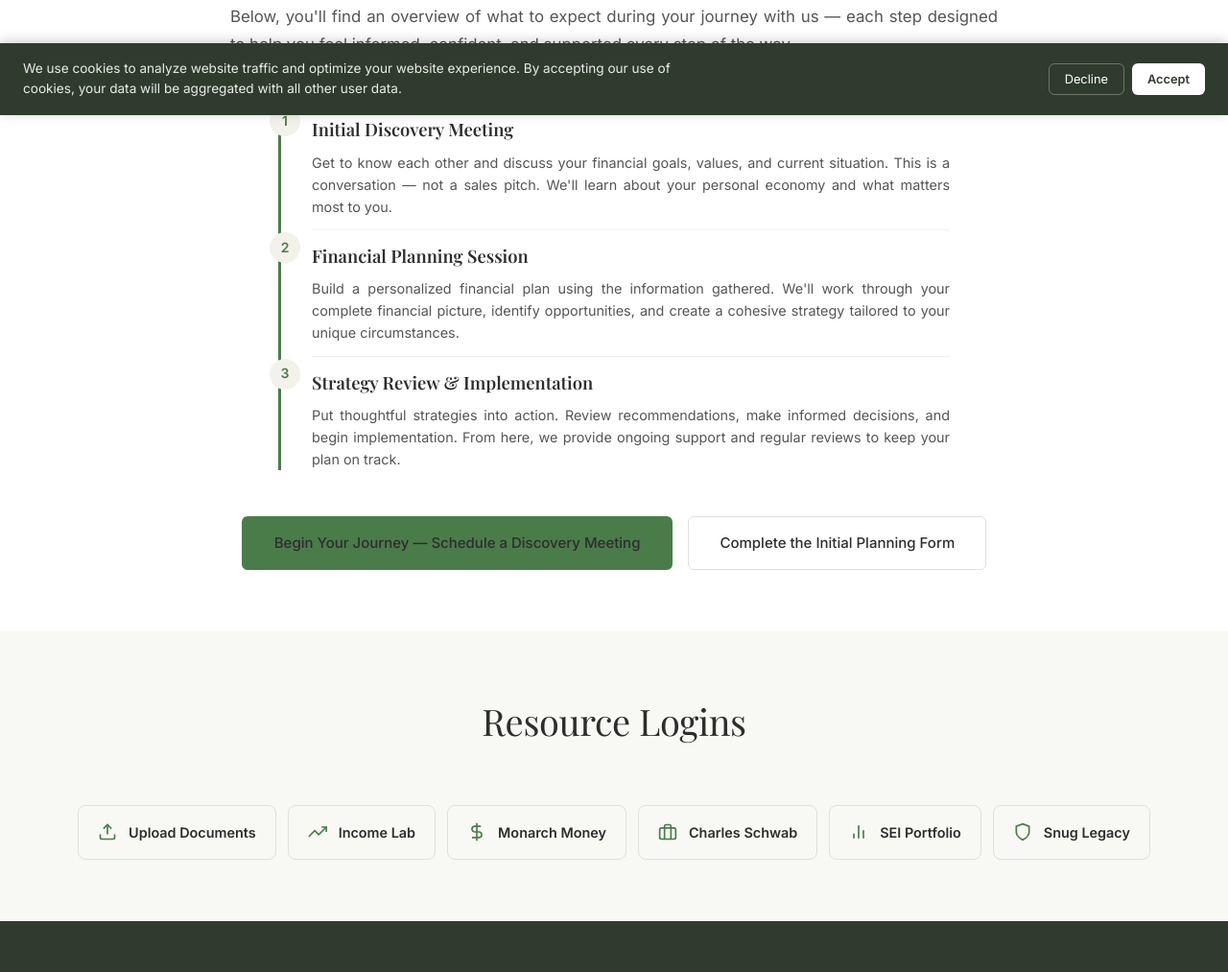
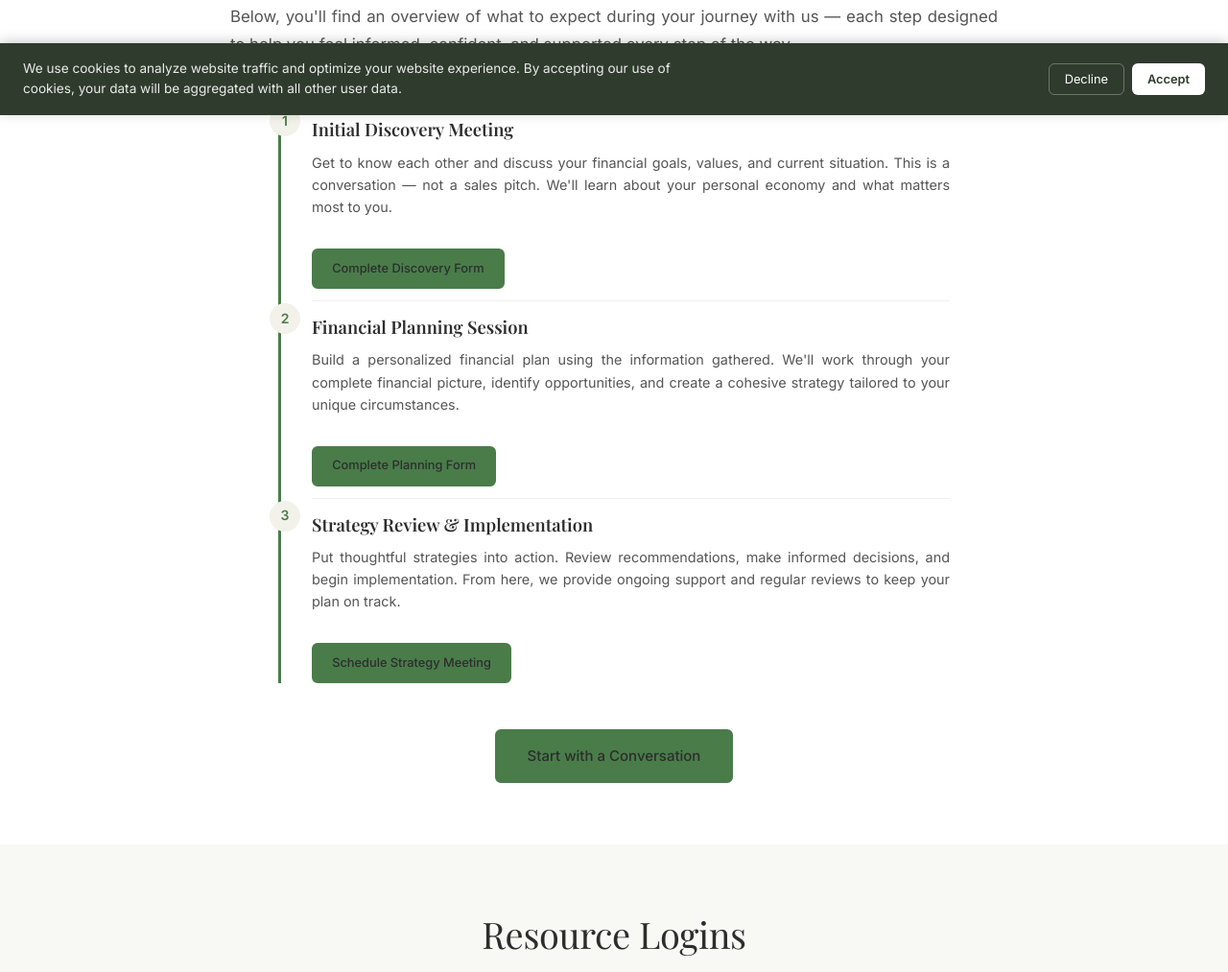
Before and after one commit to iProspera/PIASite, a plain HTML site: page journey.html in a window 1280 px wide. Shown: the part 680-1693 px from the top of the page at 96% size. Drawn offline with nearby package versions, Linux system fonts and the light colour scheme; a web font is replaced by a local one.

Commit message:
Add meeting buttons to journey page steps and Start with a Conversation CTA

```diff
--- a/journey.html
+++ b/journey.html
@@ -135,6 +135,7 @@
         <div class="p-journey-content">
           <h3>Initial Discovery Meeting</h3>
           <p>Get to know each other and discuss your financial goals, values, and current situation. This is a conversation — not a sales pitch. We'll learn about your personal economy and what matters most to you.</p>
+          <a href="discoveryform.html" class="p-btn-primary" style="margin-top:1rem;font-size:.8rem;padding:.55rem 1.2rem">Complete Discovery Form</a>
         </div>
       </div>
       <div class="p-journey-step">
@@ -142,6 +143,7 @@
         <div class="p-journey-content">
           <h3>Financial Planning Session</h3>
           <p>Build a personalized financial plan using the information gathered. We'll work through your complete financial picture, identify opportunities, and create a cohesive strategy tailored to your unique circumstances.</p>
+          <a href="planningform.html" class="p-btn-primary" style="margin-top:1rem;font-size:.8rem;padding:.55rem 1.2rem">Complete Planning Form</a>
         </div>
       </div>
       <div class="p-journey-step">
@@ -149,13 +151,13 @@
         <div class="p-journey-content">
           <h3>Strategy Review &amp; Implementation</h3>
           <p>Put thoughtful strategies into action. Review recommendations, make informed decisions, and begin implementation. From here, we provide ongoing support and regular reviews to keep your plan on track.</p>
+          <a href="https://outlook.office.com/book/ProsperaNewClientJourney@NETORGFT15068711.onmicrosoft.com/s/DADfQ0002kOFn20MS1N_Cw2" target="_blank" rel="noopener noreferrer" class="p-btn-primary" style="margin-top:1rem;font-size:.8rem;padding:.55rem 1.2rem">Schedule Strategy Meeting</a>
         </div>
       </div>
     </div>
 
     <div style="text-align:center;margin-top:3rem;display:flex;flex-wrap:wrap;gap:1rem;justify-content:center">
-      <a href="schedule.html" class="p-btn-primary">Begin Your Journey — Schedule a Discovery Meeting</a>
-      <a href="schedule.html" class="p-btn-outline">Complete the Initial Planning Form</a>
+      <a href="https://outlook.office.com/book/ProsperaNewClientJourney@NETORGFT15068711.onmicrosoft.com/s/AHmJiw632UquTJcGpRyK-w2" target="_blank" rel="noopener noreferrer" class="p-btn-primary p-btn-lg">Start with a Conversation</a>
     </div>
   </div>
 </section>
```
